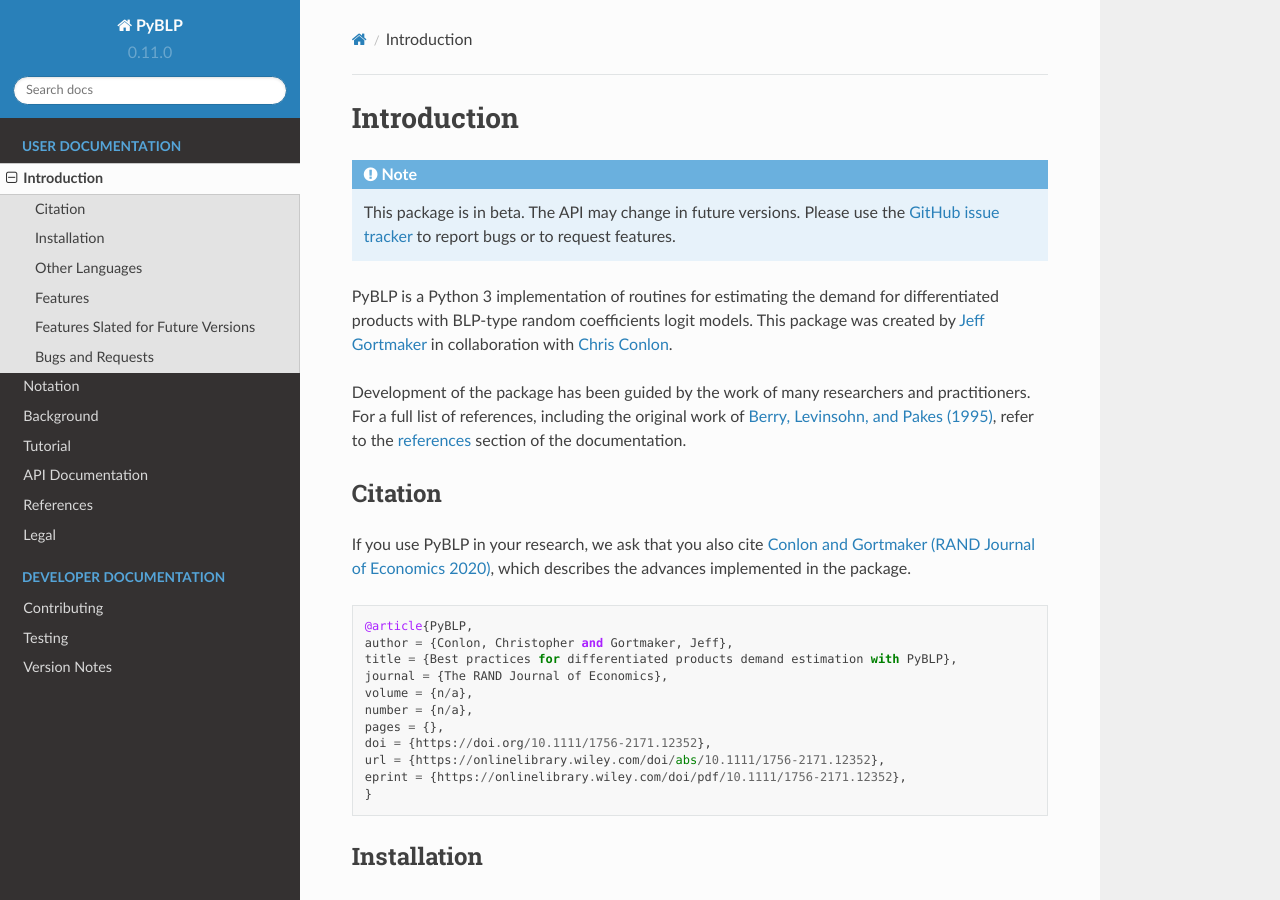
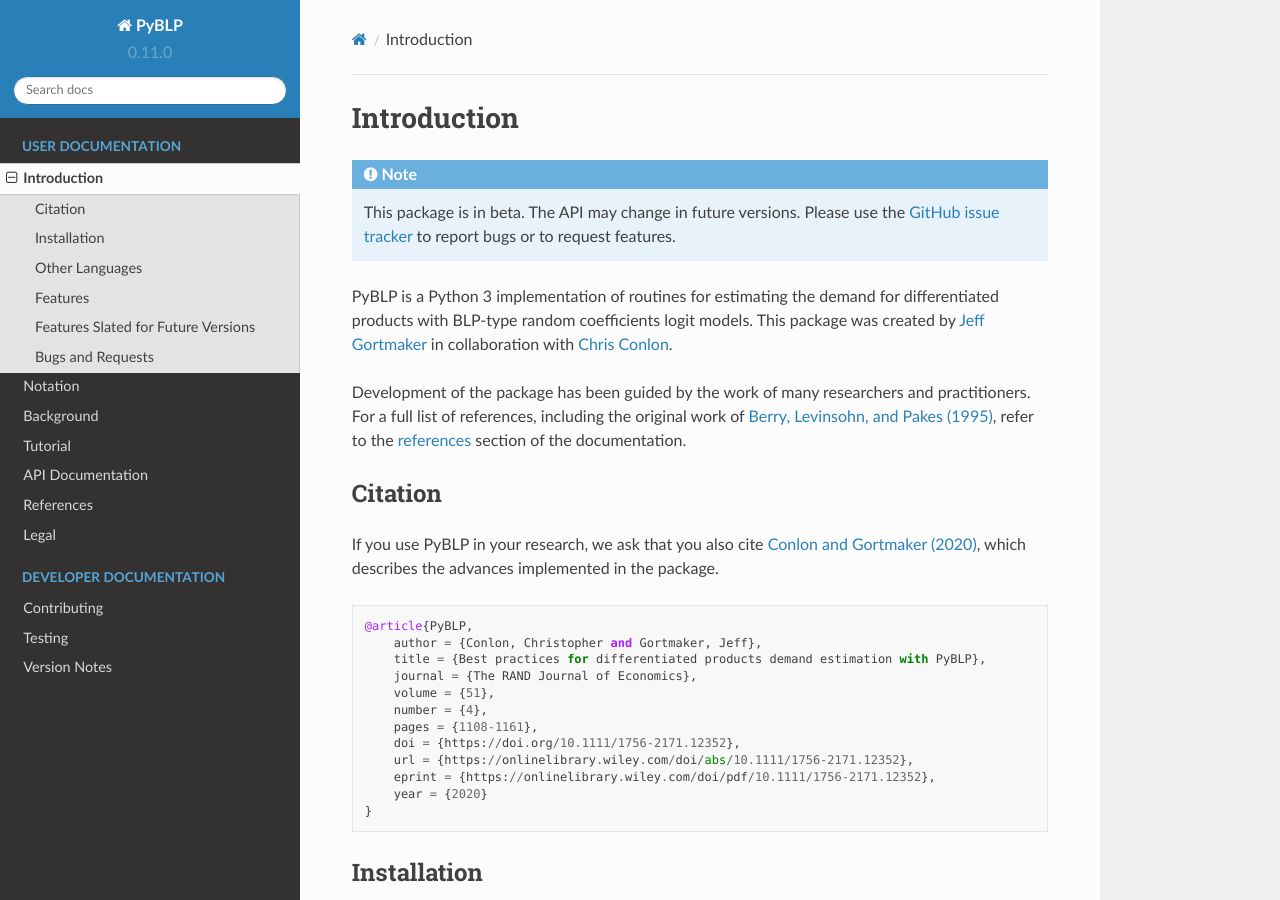
Before and after one commit to jeffgortmaker/pyblp, a Sphinx documentation site: the page built from docs/introduction.rst, in a window 1280 px wide and 900 px high. Built offline with Sphinx 7.4.7 and the Read the Docs theme 2.0.0, drawn with Linux system fonts in a browser that asks for light colours; some of the changed text lies outside the part shown.

Commit message:
DOC: update reference and year

```diff
--- a/README.rst
+++ b/README.rst
@@ -32,18 +32,19 @@
 Citation
 --------
 
-If you use PyBLP in your research, we ask that you also cite `Conlon and Gortmaker (RAND Journal of Economics 2020) <https://jeffgortmaker.com/files/pyblp.pdf>`_, which describes the advances implemented in the package.
+If you use PyBLP in your research, we ask that you also cite `Conlon and Gortmaker (2020) <https://jeffgortmaker.com/files/pyblp.pdf>`_, which describes the advances implemented in the package.
 ::
     @article{PyBLP,
-    author = {Conlon, Christopher and Gortmaker, Jeff},
-    title = {Best practices for differentiated products demand estimation with PyBLP},
-    journal = {The RAND Journal of Economics},
-    volume = {n/a},
-    number = {n/a},
-    pages = {},
-    doi = {https://doi.org/10.1111/1756-2171.12352},
-    url = {https://onlinelibrary.wiley.com/doi/abs/10.1111/1756-2171.12352},
-    eprint = {https://onlinelibrary.wiley.com/doi/pdf/10.1111/1756-2171.12352},
+        author = {Conlon, Christopher and Gortmaker, Jeff},
+        title = {Best practices for differentiated products demand estimation with PyBLP},
+        journal = {The RAND Journal of Economics},
+        volume = {51},
+        number = {4},
+        pages = {1108-1161},
+        doi = {https://doi.org/10.1111/1756-2171.12352},
+        url = {https://onlinelibrary.wiley.com/doi/abs/10.1111/1756-2171.12352},
+        eprint = {https://onlinelibrary.wiley.com/doi/pdf/10.1111/1756-2171.12352},
+        year = {2020}
     }
 
 
--- a/docs/conf.py
+++ b/docs/conf.py
@@ -29,7 +29,7 @@
 # configure project information
 language = 'en'
 project = 'PyBLP'
-author = 'Jeff Gortmaker and Christopher T. Conlon'
+author = 'Jeff Gortmaker and Christopher Conlon'
 copyright = f'{datetime.datetime.now().year}, {author}'
 release = version = pyblp.__version__
 
--- a/docs/references.rst
+++ b/docs/references.rst
@@ -7,7 +7,7 @@
 Conlon and Gortmaker (2020)
 ---------------------------
 
-Conlon, Christopher T., and Jeff Gortmaker (2020). `Best practices for differentiated products demand estimation with PyBLP <https://jeffgortmaker.com/files/pyblp.pdf>`_. Working paper.
+Conlon, Christopher, and Jeff Gortmaker (2020). `Best practices for differentiated products demand estimation with PyBLP <https://ideas.repec.org/a/bla/randje/v51y2020i4p1108-1161.html>`_. *RAND Journal of Economics, 51* (4), 1108-1161.
 
 
 Other References
--- a/setup.py
+++ b/setup.py
@@ -30,7 +30,7 @@
     description="BLP demand estimation with Python 3",
     long_description=read('README.rst').split('description-start')[1].strip(),
     version=version_match.group(1),
-    author="Jeff Gortmaker, Christopher T. Conlon",
+    author="Jeff Gortmaker, Christopher Conlon",
     author_email="jeff@jeffgortmaker.com",
     license="MIT",
     classifiers=[
```
Also changed, not shown: LICENSE.txt.
